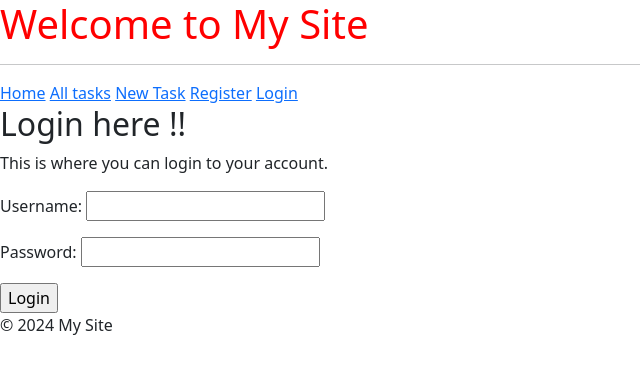
After one commit to trongnghia00/beginner-django, a Django app: page /login/ in a window 1280 px wide. The commit adds this page. Shown: the top 374 px of the page, without its empty margins (0-640 px from the left). Run offline with Django 4.2, Linux system fonts and the light colour scheme.

Commit message:
21-login-form

```diff
--- a/myapp01/appone/forms.py
+++ b/myapp01/appone/forms.py
@@ -1,8 +1,11 @@
 from django.forms import ModelForm
 from .models import Task
 
-from django.contrib.auth.forms import UserCreationForm
+from django.contrib.auth.forms import UserCreationForm, AuthenticationForm
 from django.contrib.auth.models import User
+
+from django import forms
+from django.forms.widgets import PasswordInput, TextInput
 
 class TaskForm(ModelForm):
     class Meta:
@@ -13,3 +16,7 @@ class CreateUserForm(UserCreationForm):
     class Meta:
         model = User
         fields = ['username', 'email', 'password1', 'password2']
+
+class LoginForm(AuthenticationForm):
+    username = forms.CharField(widget=TextInput)
+    password = forms.CharField(widget=PasswordInput)
--- a/myapp01/appone/templates/appone/base.html
+++ b/myapp01/appone/templates/appone/base.html
@@ -14,9 +14,14 @@
     </header>
     <nav>
         <a href="{% url '' %}">Home</a>
-        <a href="{% url 'register' %}">Register</a>
         <a href="{% url 'task' %}">All tasks</a>
         <a href="{% url 'create_task' %}">New Task</a>
+        {% if user.is_authenticated %}
+        Hello {{ user.username }}
+        {% else %}
+        <a href="{% url 'register' %}">Register</a>
+        <a href="{% url 'login' %}">Login</a>
+        {% endif %}
     </nav>
     <main>
         {% block content %}{% endblock %}
--- /dev/null
+++ b/myapp01/appone/templates/appone/login.html
@@ -0,0 +1,13 @@
+{% extends "appone/base.html" %}
+
+{% block title %}Login - My Site{% endblock %}
+
+{% block content %}
+    <h2>Login here !!</h2>
+    <p>This is where you can login to your account.</p>
+    <form method="post">
+        {% csrf_token %}
+        {{ LoginForm.as_p }}
+        <input type="submit" value="Login" />
+    </form>
+{% endblock %}
--- a/myapp01/appone/urls.py
+++ b/myapp01/appone/urls.py
@@ -9,4 +9,6 @@ urlpatterns = [
     path("update_task/<int:id>/", views.update_task, name="update_task"),
     path("delete_task/<int:id>", views.delete_task, name="delete_task"),
     path("register/", views.register, name="register"),
+    path("login/", views.mylogin, name="login"),
+    path("dashboard/", views.dashboard, name="dashboard"),
 ]
--- a/myapp01/appone/views.py
+++ b/myapp01/appone/views.py
@@ -5,7 +5,9 @@ from django.http import HttpResponse, Http404
 
 from .models import Task
 
-from .forms import TaskForm, CreateUserForm
+from .forms import TaskForm, CreateUserForm, LoginForm
+
+from django.contrib.auth import authenticate, login
 
 def homepage(request):
     studentList = [
@@ -40,6 +42,27 @@ def register(request):
     context = {'RegisterForm': form}
 
     return render(request, "appone/register.html", context)
+
+def mylogin(request):
+    form = LoginForm()
+
+    if request.method == 'POST':
+        form = LoginForm(request, data=request.POST)
+        if form.is_valid():
+            username = request.POST.get("username")
+            password = request.POST.get("password")
+            user = authenticate(request, username=username, password=password)
+
+            if user is not None:
+                login(request, user)
+                return redirect("dashboard")
+
+    context = {'LoginForm': form}
+
+    return render(request, "appone/login.html", context)
+
+def dashboard(request):
+    return render(request, "appone/dashboard.html")
 
 def task(request):
     queryDataAll = Task.objects.all()
```
Also changed, not shown: myapp01/appone/templates/appone/dashboard.html (added, +8 -0 lines).
